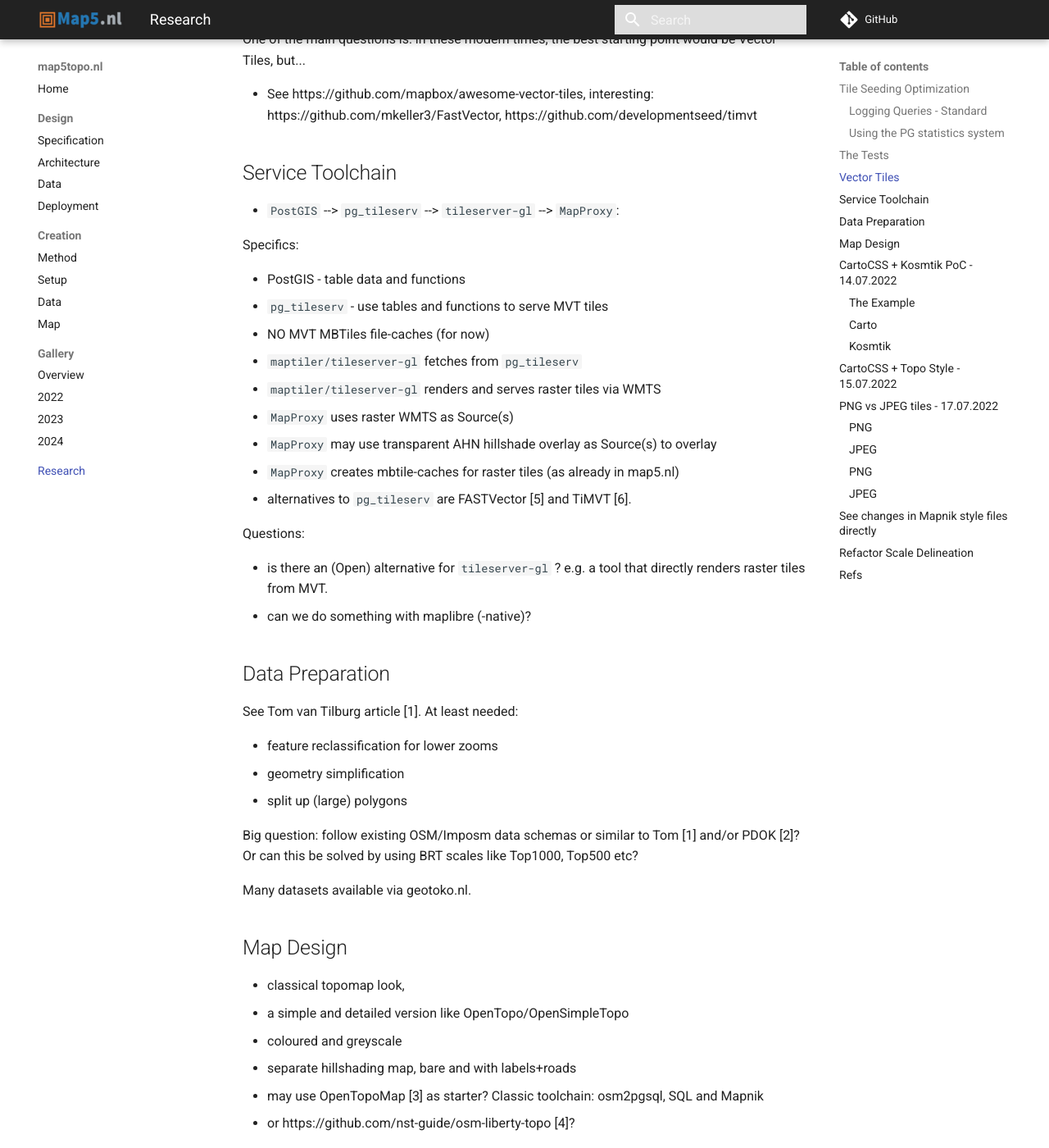
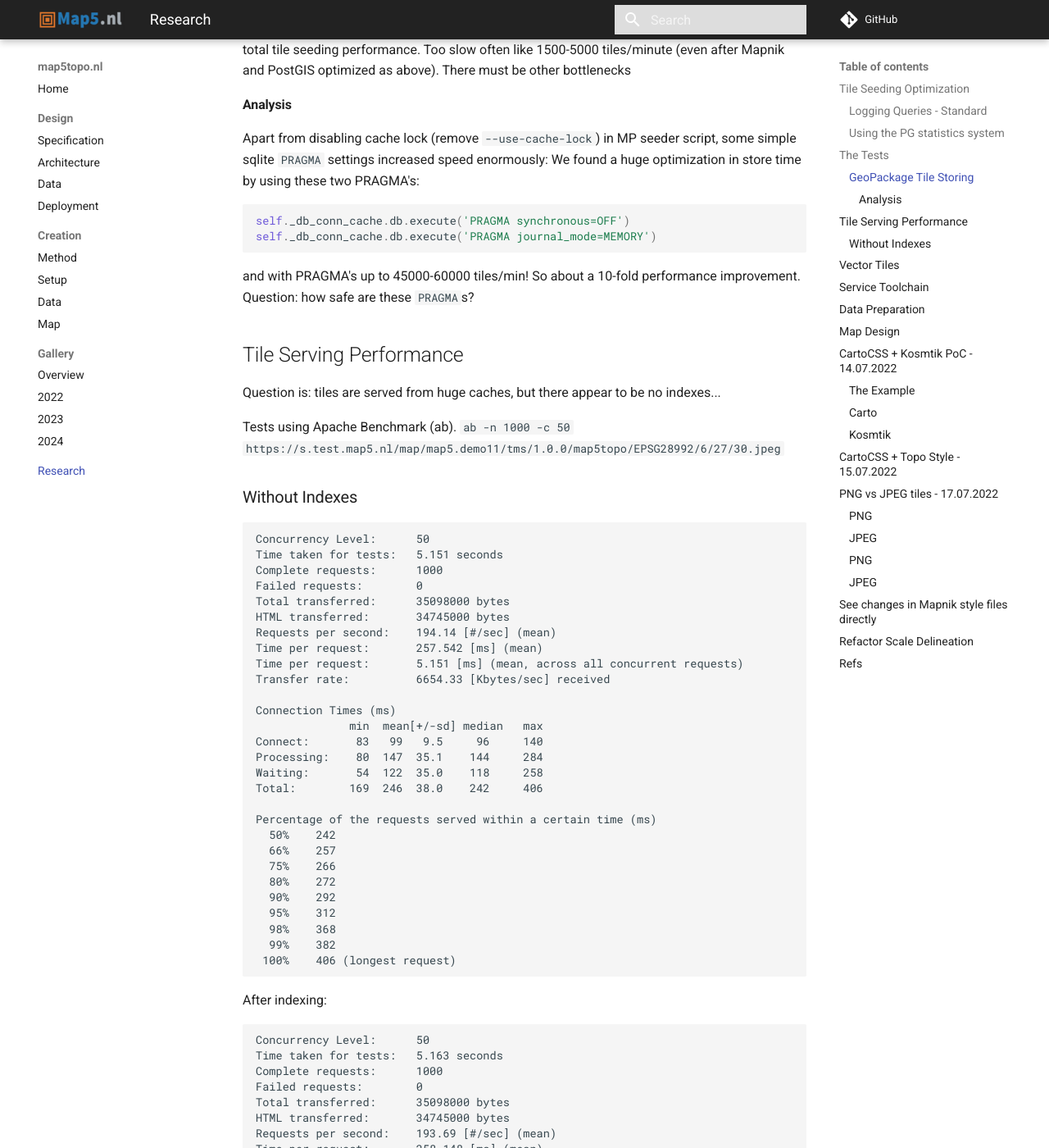
Before and after one commit to map5nl/map5topo.nl, an MkDocs documentation site: the page built from docs/src/research.md, in a window 1280 px wide and 1400 px high, scrolled down 6034 px. Shown: the whole window at 82% size. Built offline with MkDocs 1.6.1 and Material for MkDocs 9.7.7, drawn with Linux system fonts in a browser that asks for light colours; comment, search, counter and statistics services are not loaded; some of the changed text lies outside the part shown.

Commit message:
update research

````diff
--- a/docs/src/research.md
+++ b/docs/src/research.md
@@ -304,6 +304,98 @@
 ```
 
 **CONCLUSION: reduced rendering time from 14 seconds to 0.8 by simply indexing mainly min_rdz and max_rdz, the per-record zoomrange!**
+
+### GeoPackage Tile Storing
+
+Apart from the DB query and Mapnik rendering storing tiles in GeoPackage also contributes to total tile seeding performance.
+Too slow often like 1500-5000 tiles/minute (even after Mapnik and PostGIS optimized as above). There must be other bottlenecks
+
+#### Analysis
+Apart from disabling cache lock (remove `--use-cache-lock`) in MP seeder script, some simple sqlite `PRAGMA` settings increased speed enormously:
+We found a huge optimization in store time by using these two PRAGMA's:
+
+```python
+self._db_conn_cache.db.execute('PRAGMA synchronous=OFF')
+self._db_conn_cache.db.execute('PRAGMA journal_mode=MEMORY')
+```
+
+and with PRAGMA's up to 45000-60000 tiles/min!
+So about a 10-fold performance improvement. Question: how safe are these `PRAGMA`s?
+
+## Tile Serving Performance
+
+Question is: tiles are served from huge caches, but there appear to be no indexes...
+
+Tests using Apache Benchmark (ab).
+`ab -n 1000 -c 50 https://s.test.map5.nl/map/map5.demo11/tms/1.0.0/map5topo/EPSG28992/6/27/30.jpeg`
+
+### Without Indexes
+```
+Concurrency Level:      50
+Time taken for tests:   5.151 seconds
+Complete requests:      1000
+Failed requests:        0
+Total transferred:      35098000 bytes
+HTML transferred:       34745000 bytes
+Requests per second:    194.14 [#/sec] (mean)
+Time per request:       257.542 [ms] (mean)
+Time per request:       5.151 [ms] (mean, across all concurrent requests)
+Transfer rate:          6654.33 [Kbytes/sec] received
+
+Connection Times (ms)
+              min  mean[+/-sd] median   max
+Connect:       83   99   9.5     96     140
+Processing:    80  147  35.1    144     284
+Waiting:       54  122  35.0    118     258
+Total:        169  246  38.0    242     406
+
+Percentage of the requests served within a certain time (ms)
+  50%    242
+  66%    257
+  75%    266
+  80%    272
+  90%    292
+  95%    312
+  98%    368
+  99%    382
+ 100%    406 (longest request)
+```
+
+After indexing:
+
+```
+Concurrency Level:      50
+Time taken for tests:   5.163 seconds
+Complete requests:      1000
+Failed requests:        0
+Total transferred:      35098000 bytes
+HTML transferred:       34745000 bytes
+Requests per second:    193.69 [#/sec] (mean)
+Time per request:       258.148 [ms] (mean)
+Time per request:       5.163 [ms] (mean, across all concurrent requests)
+Transfer rate:          6638.71 [Kbytes/sec] received
+
+Connection Times (ms)
+              min  mean[+/-sd] median   max
+Connect:       87   99   9.3     96     141
+Processing:    82  147  36.0    141     319
+Waiting:       56  122  36.0    116     293
+Total:        170  246  38.4    240     422
+
+Percentage of the requests served within a certain time (ms)
+  50%    240
+  66%    256
+  75%    267
+  80%    277
+  90%    297
+  95%    315
+  98%    346
+  99%    364
+ 100%    422 (longest request)
+
+```
+
+Hmm, hardly difference, also tested with `-k` (keep-alive) and different concurrency levels.
 
 ## Vector Tiles
 
````
